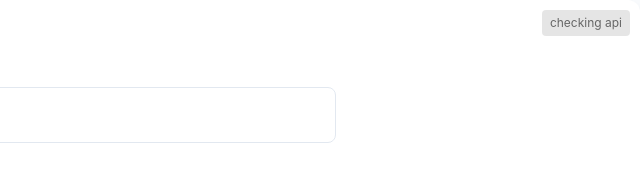
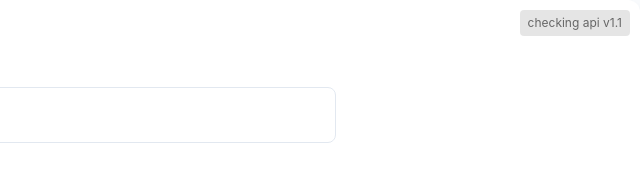
Before and after one commit to Quinton0121/web_bus, a plain HTML site: page index.html in a window 1280 px wide. Shown: the top 184 px of the page, 640-1280 px from the left. Drawn offline with nearby package versions, Linux system fonts and the light colour scheme; no server answers.

Commit message:
Force deployment: Update version to v1.1

```diff
--- a/index.html
+++ b/index.html
@@ -288,7 +288,7 @@
 <body>
     <main class="content-card">
         <div class="version-indicator" style="position: absolute; top: 10px; right: 10px; background: rgba(0,0,0,0.1); padding: 4px 8px; border-radius: 4px; font-size: 12px; color: #666; z-index: 1000;">
-            checking api
+            checking api v1.1
         </div>
         <div class="form-container">
             <div class="max-w-2xl mx-auto">
```
